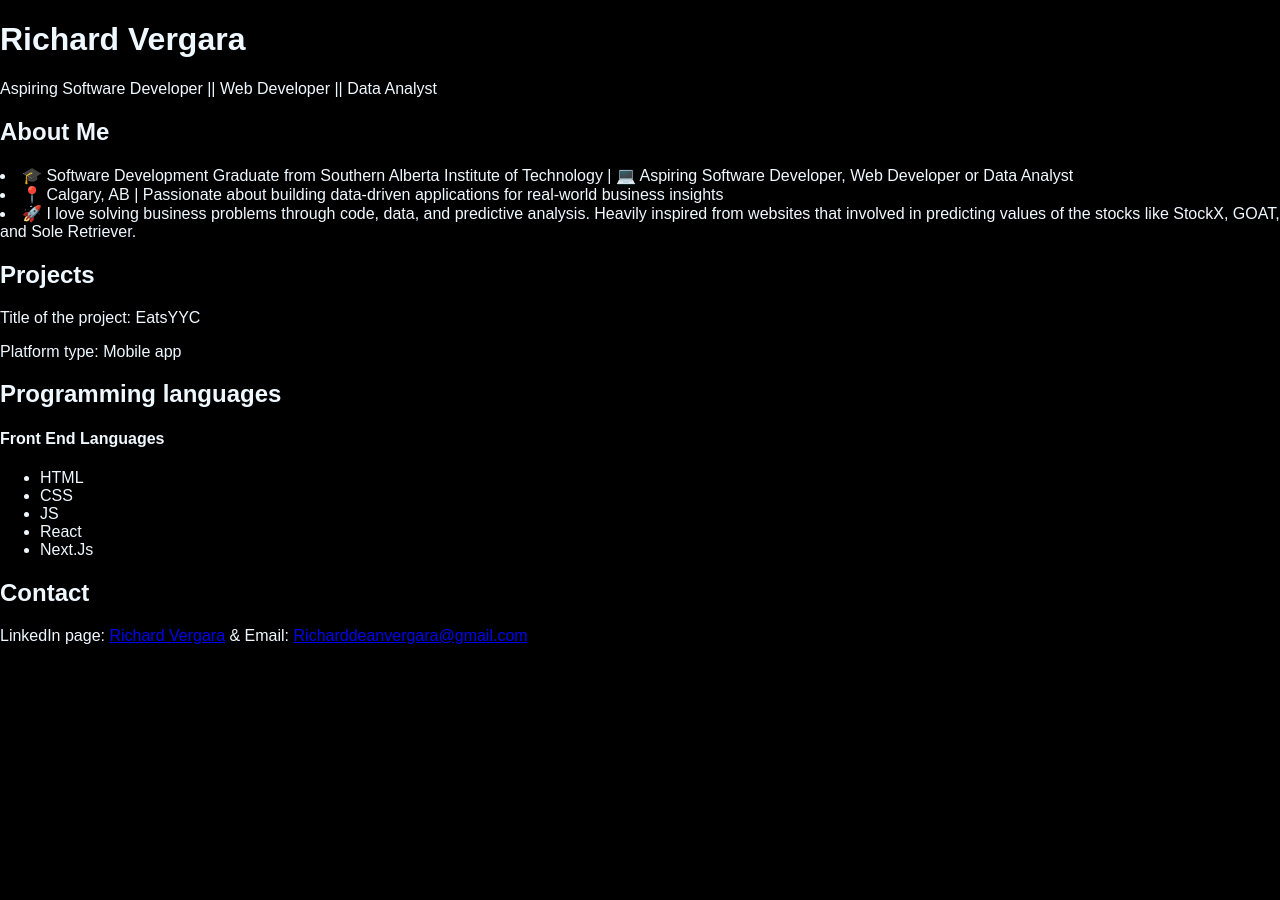
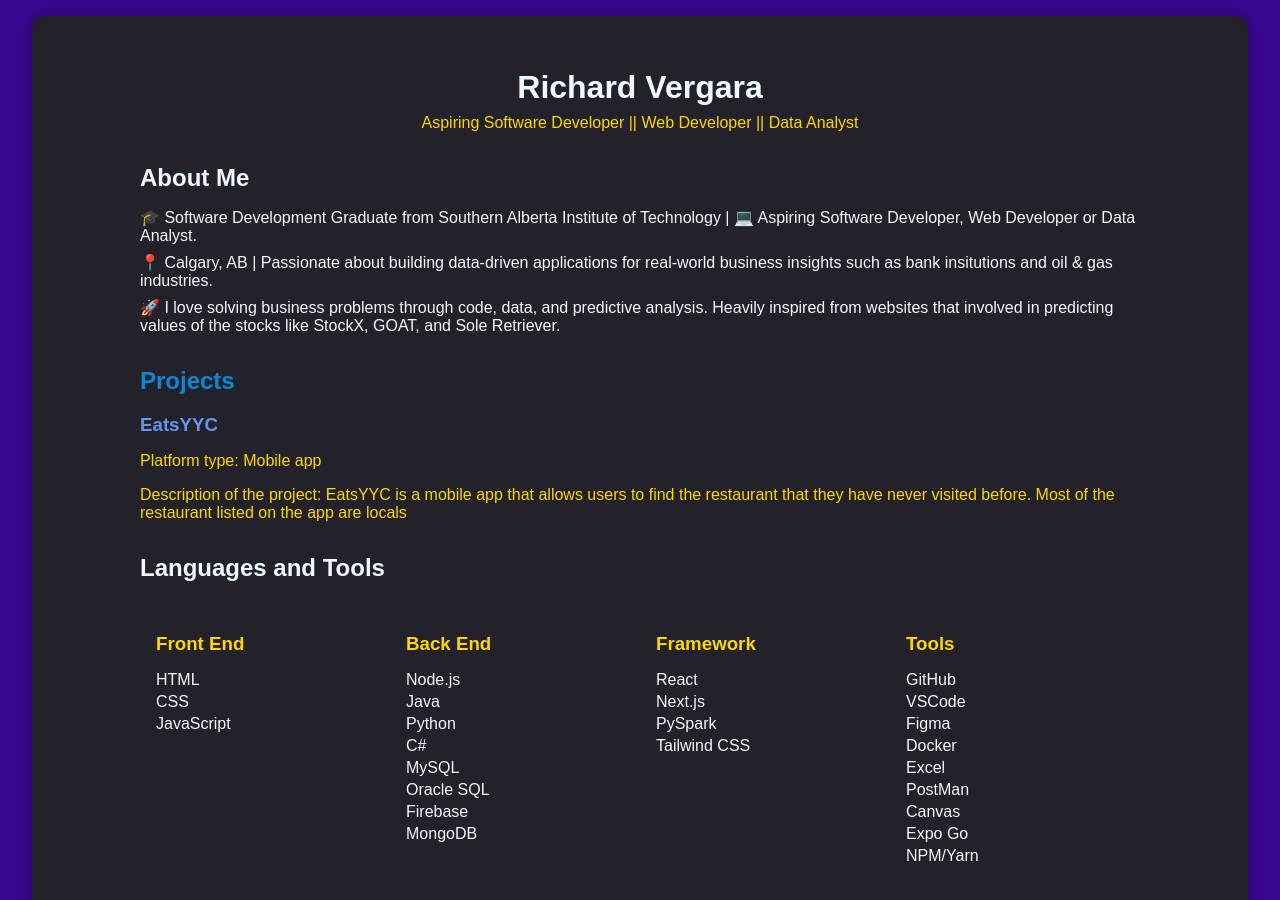
Before and after one commit to RichardVergara09/RichardVergara.github.io, a plain HTML site: page index.html in a window 1280 px wide. Shown: the top 900 px of the page. Before the commit the page ends 800 px from the top, so only its background shows below. Drawn offline with Linux system fonts and the light colour scheme.

Commit message:
updated - fix background

```diff
--- /dev/null
+++ b/css/styles.css
@@ -0,0 +1,117 @@
+        body {
+            background-color: #380891;
+            margin: 0;
+            font-family: Arial, sans-serif;
+            padding: 1rem;
+        }
+
+        .inner_background {
+            background-color: #23222b;
+            width: 95vw;
+            max-width: 1500px;
+            margin: 0 auto;
+            padding: 2rem 0;
+            border-radius: 12px;
+            box-shadow: 0 0 20px rgba(0, 0, 0, 0.3);
+        }
+
+        .content-wrapper {
+            max-width: 1000px;
+            margin: 0 auto;
+            padding: 0 2rem;
+        }
+
+        header {
+            color: aliceblue;
+            text-align: center;
+            margin-bottom: 2rem;
+        }
+
+        h1 {
+            color: aliceblue;
+            margin-bottom: 0.5rem;
+        }
+
+        header p {
+            color: #FFD700;
+            margin-top: 0;
+        }
+
+        section {
+            color: aliceblue;
+            margin-bottom: 2rem;
+        }
+
+        h2 {
+            color: aliceblue;
+            margin-bottom: 1rem;
+        }
+
+        .project_header {
+            color: #0d86d6;
+        }
+
+        .intro {
+            color: aliceblue;
+            margin-bottom: 0.5rem;
+        }
+
+        .project {
+            color: cornflowerblue;
+            font-weight: bold;
+            margin-bottom: 0.5rem;
+        }
+
+        p {
+            color: #FFD700;
+            margin-bottom: 0.5rem;
+        }
+
+        footer {
+            color: aliceblue;
+            text-align: center;
+            margin-top: 3rem;
+        }
+
+        .skills-grid {
+            display: flex;
+            flex-wrap: wrap;
+            justify-content: center;
+            gap: 2rem;
+            padding: 1rem;
+        }
+
+        .skills-grid div {
+            flex: 1 1 200px;
+            min-width: 200px;
+        }
+
+        .skills-grid h3 {
+            color: #FFD700;
+            margin-bottom: 0.5rem;
+        }
+
+        .skills-grid ul {
+            list-style: none;
+            padding-left: 0;
+        }
+
+        .skills-grid li {
+            margin-bottom: 0.25rem;
+            color: aliceblue;
+        }
+
+        a {
+            color: #FFD700;
+            text-decoration: none;
+        }
+
+        a:hover {
+            text-decoration: underline;
+        }
+
+        /* Remove list styling from About Me section */
+        .about ul {
+            list-style: none;
+            padding-left: 0;
+        }
--- a/index.html
+++ b/index.html
@@ -4,87 +4,96 @@
     <meta charset="UTF-8">
     <meta http-equiv="X-UA-Compatible" content="IE=edge">
     <meta name="viewport" content="width=device-width, initial-scale=1.0">
+    <link rel="stylesheet" href="css/styles.css">
     <title>Portfolio</title>
-    <style>
-    body {
-      background-color: #000000; /* Replace with your desired hex color */
-      margin: 0;
-      font-family: Arial, sans-serif;
-    }
-    header{
-        color: aliceblue;
-    }
-    h1{
-        color: aliceblue;
-    }
-    section{
-        color: aliceblue;
-    }
-    .intro{
-
-    }
-    footer{
-        color: aliceblue;
-    }
-  </style>
 </head>
-<title>Portfolio</title>
 <body>
+    <div class="inner_background">
+        <div class="content-wrapper">
             <header>
                 <h1>Richard Vergara</h1>
                 <p>Aspiring Software Developer || Web Developer || Data Analyst</p>
             </header>
 
             <main>
-
                 <!-- Introduction -->
                 <section class="about">
                     <h2>About Me</h2>
-                <p>
-                    <li class="intro">🎓 Software Development Graduate from Southern Alberta Institute of Technology | 💻 Aspiring Software Developer, Web Developer or Data Analyst  </li>
-                    <li class="intro">📍 Calgary, AB | Passionate about building data-driven applications for real-world business insights</li>
-                    <li class="intro">🚀 I love solving business problems through code, data, and predictive analysis.
-                        Heavily inspired from websites that involved in predicting values of the stocks like StockX, GOAT, and Sole Retriever. </li>
-                </p>
+                    <ul>
+                        <li class="intro">🎓 Software Development Graduate from Southern Alberta Institute of Technology | 💻 Aspiring Software Developer, Web Developer or Data Analyst. </li>
+                        <li class="intro">📍 Calgary, AB | Passionate about building data-driven applications for real-world business insights such as bank insitutions and oil & gas industries. </li>
+                        <li class="intro">🚀 I love solving business problems through code, data, and predictive analysis. Heavily inspired from websites that involved in predicting values of the stocks like StockX, GOAT, and Sole Retriever.</li>
+                    </ul>
                 </section>
 
                 <!-- Projects -->
                 <section>
-            <h2>Projects</h2>
-                <p>
-                    Title of the project: EatsYYC
-                </p>
+                    <h2 class="project_header">Projects</h2>
+                    <div>
+                        <h3 class="project">EatsYYC</h3>
                         <p>Platform type: Mobile app</p>
+                        <p>Description of the project: EatsYYC is a mobile app that allows users to find the restaurant that they have never visited before. Most of the restaurant listed on the app are locals</p>
+                    </div>
                 </section>
 
                 <!-- Languages and Tools -->
                 <section>
-            <h2>
-                Programming languages
-            </h2>
-            <h4>
-                Front End Languages
-            </h4>
+                    <h2>Languages and Tools</h2>
+                    <div class="skills-grid">
+                        <div>
+                            <h3>Front End</h3>
                             <ul>
                                 <li>HTML</li>
                                 <li>CSS</li>
-                <li>JS</li>
+                                <li>JavaScript</li>
+                            </ul>
+                        </div>
+                        <div>
+                            <h3>Back End</h3>
+                            <ul>
+                                <li>Node.js</li>
+                                <li>Java</li>
+                                <li>Python</li>
+                                <li>C#</li>
+                                <li>MySQL</li>
+                                <li>Oracle SQL</li>
+                                <li>Firebase</li>
+                                <li>MongoDB</li>
+                            </ul>
+                        </div>
+                        <div>
+                            <h3>Framework</h3>
+                            <ul>
                                 <li>React</li>
-                <li>Next.Js</li>
+                                <li>Next.js</li>
+                                <li>PySpark</li>
+                                <li>Tailwind CSS</li>
                             </ul>
+                        </div>
+                        <div>
+                            <h3>Tools</h3>
+                            <ul>
+                                <li>GitHub</li>
+                                <li>VSCode</li>
+                                <li>Figma</li>
+                                <li>Docker</li>
+                                <li>Excel</li>
+                                <li>PostMan</li>
+                                <li>Canvas</li>
+                                <li>Expo Go</li>
+                                <li>NPM/Yarn</li>
+                            </ul>
+                        </div>
+                    </div>
                 </section>
-
                 <footer>
                     <h2>Contact</h2>
                     <p>LinkedIn page: <a href="https://www.linkedin.com/in/richard-v-8a5a19265/">Richard Vergara</a>
                         & Email: <a href="mailto:richarddeanvergara@gmail.com">Richarddeanvergara@gmail.com</a>
                     </p>
                 </footer>
-        <section>
-
-        </section>
-
             </main>
-
+        </div>
+    </div>
 </body>
 </html>
```
Lines whose indentation alone changed are shown as unchanged.
